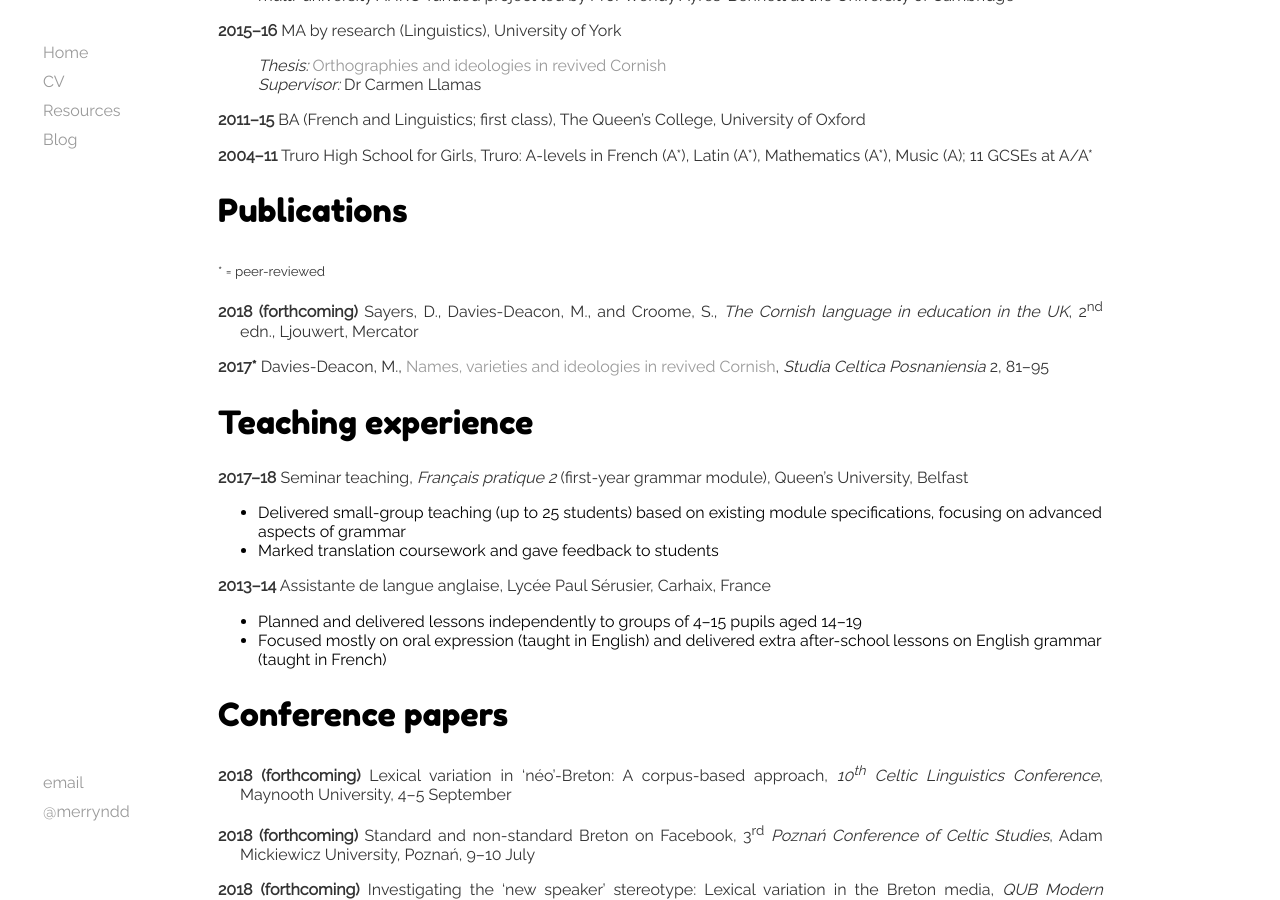
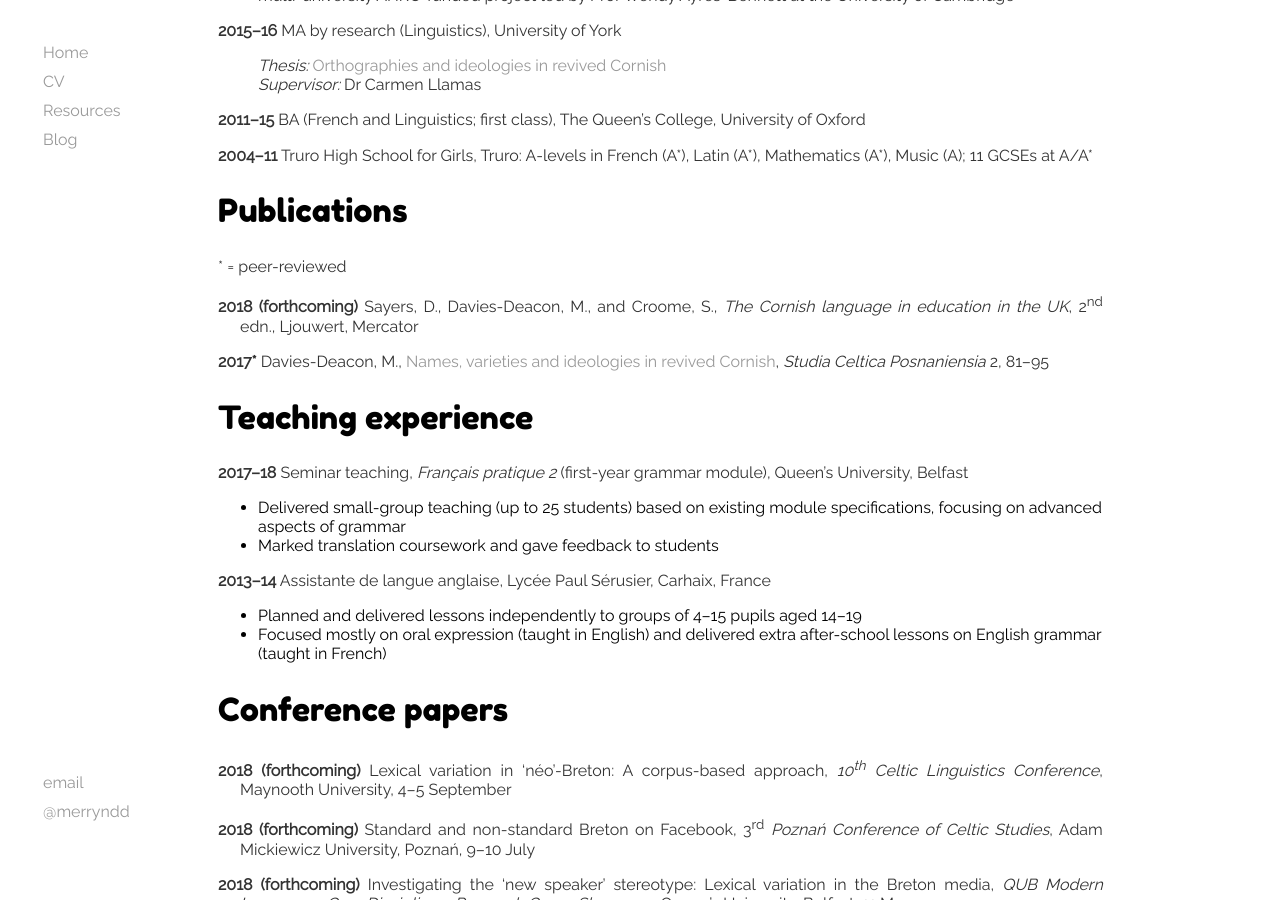
Before and after one commit to merryndd/merryndd.github.io, a Jekyll site: the page built from cv/index.html, in a window 1280 px wide and 900 px high, scrolled down 567 px. Built offline with Jekyll 4.4.1, drawn with Linux system fonts in a browser that asks for light colours.

```diff
--- a/cv/index.html
+++ b/cv/index.html
@@ -18,7 +18,7 @@ title: Merryn Davies-Deacon
 <p class="bibentry"><strong>2011&ndash;15</strong> BA (French and Linguistics; first class), The Queen&rsquo;s College, University of Oxford</p>
 <p class="bibentry"><strong>2004&ndash;11</strong> Truro High School for Girls, Truro: A-levels in French (A*), Latin (A*), Mathematics (A*), Music (A); 11 GCSEs at A/A*</p>
 <h2>Publications</h2>
-<p><sub>* = peer-reviewed</sub></p>
+<p><smaller>* = peer-reviewed</smaller></p>
 <p class="bibentry"><strong>2018 (forthcoming)</strong> Sayers, D., Davies-Deacon, M., and Croome, S., <i>The Cornish language in education in the UK</i>, 2<sup>nd</sup> edn., Ljouwert, Mercator</p>
 <p class="bibentry"><strong>2017*</strong> Davies-Deacon, M., <a href="https://www.degruyter.com/view/j/scp.2017.2.issue-1/scp-2017-0005/scp-2017-0005.xml?format=INT">Names, varieties and ideologies in revived Cornish</a>, <i>Studia Celtica Posnaniensia</i> 2, 81&ndash;95</p>
 <h2>Teaching experience</h2>
```
